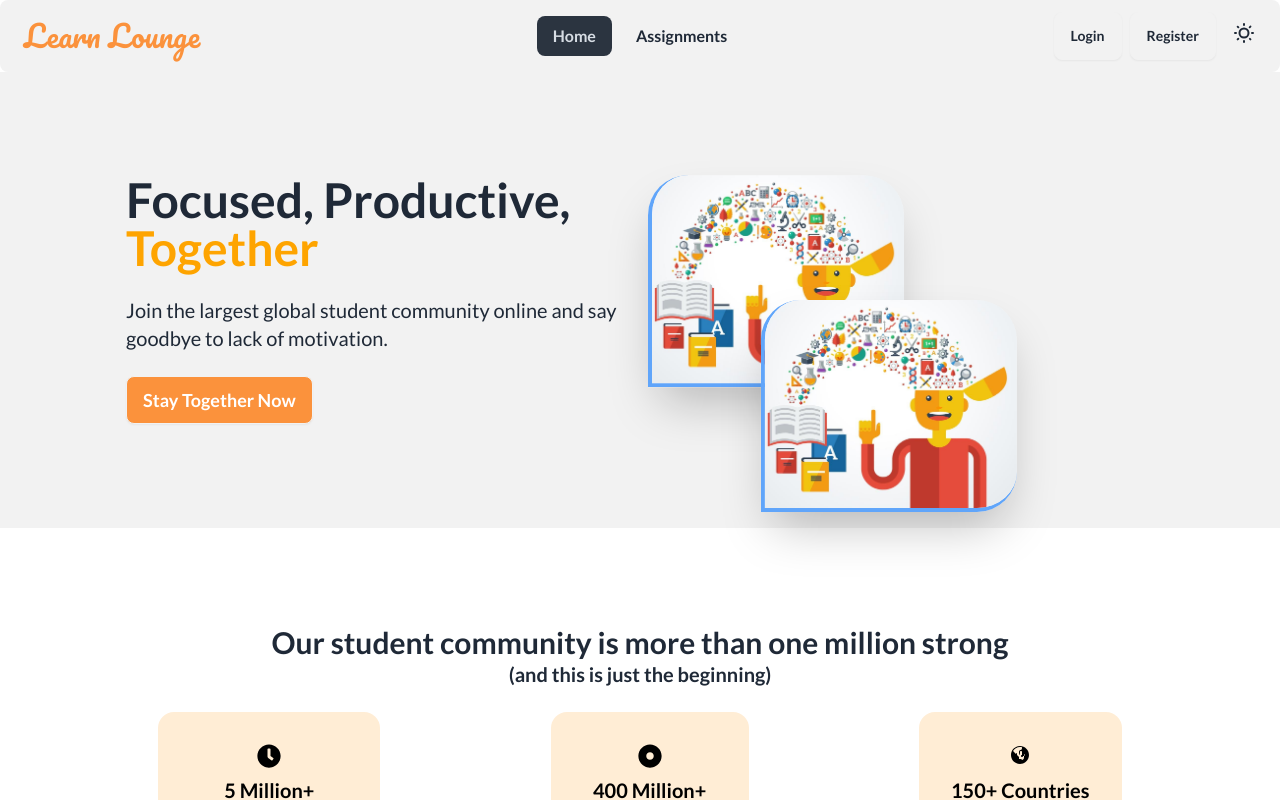
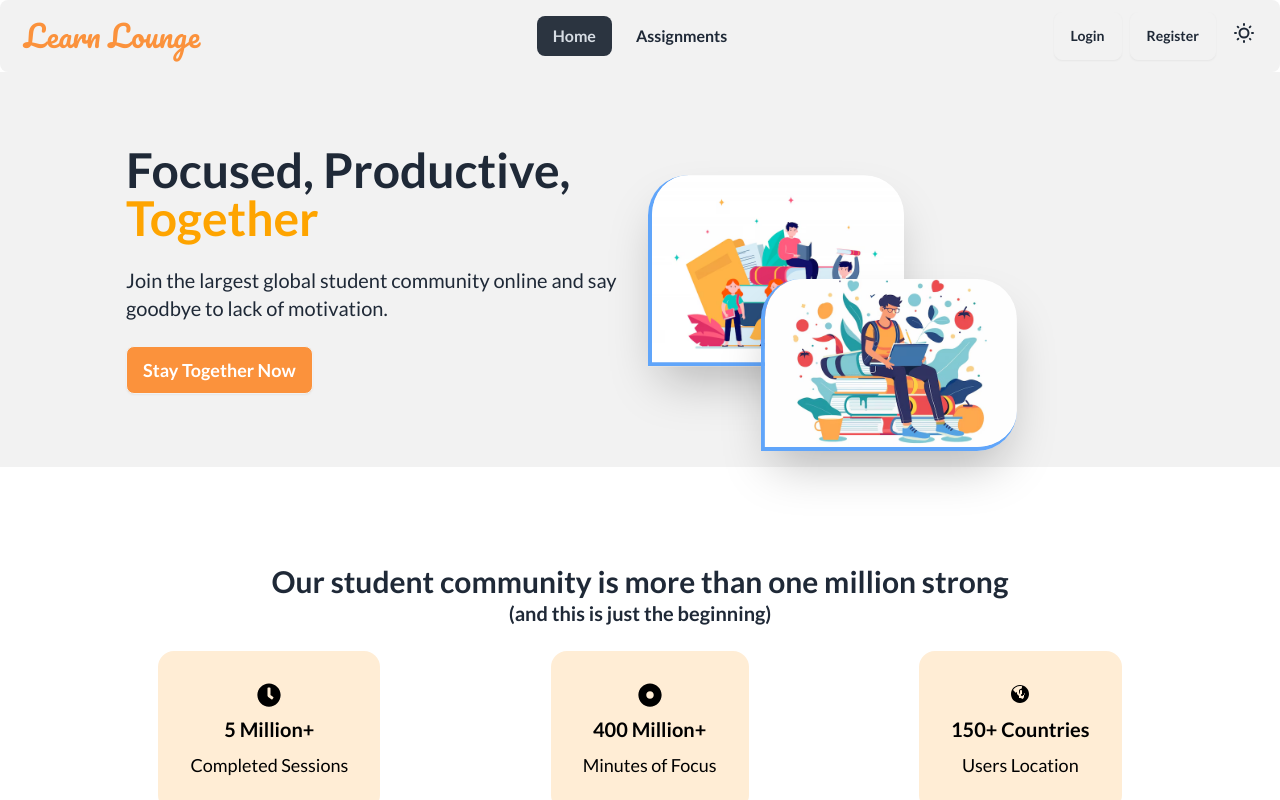
Before and after one commit to Najmul-Shaon/Learn-Lounge-Client, a React (Vite) app: page / in a window 1280 px wide. Shown: the top 800 px of the page. Built offline with nearby package versions, Linux system fonts and the light colour scheme; no server answers.

Commit message:
change banner images

```diff
--- a/src/Components/Banner.jsx
+++ b/src/Components/Banner.jsx
@@ -1,6 +1,7 @@
-import { easeOut, motion } from "framer-motion";
+import { motion } from "framer-motion";
 import { Link } from "react-router-dom";
-import team1 from "../assets/team1.jpg";
+import team2 from "../assets/images/l2.avif";
+import team1 from "../assets/images/l3.avif";
 
 const Banner = () => {
   return (
@@ -14,7 +15,7 @@ const Banner = () => {
             className="max-w-sm w-64 rounded-t-[40px] rounded-br-[40px] border-l-4 border-b-4 border-blue-400 shadow-2xl"
           />
           <motion.img
-            src={team1}
+            src={team2}
             animate={{ x: [100, 150, 100] }}
             transition={{ duration: 10, delay: 5, repeat: Infinity }}
             className="max-w-sm w-64 rounded-t-[40px] rounded-br-[40px] border-l-4 border-b-4 border-blue-400 shadow-2xl"
```
Also changed, not shown: src/assets/images/l2.avif (added), src/assets/images/l3.avif (added).
